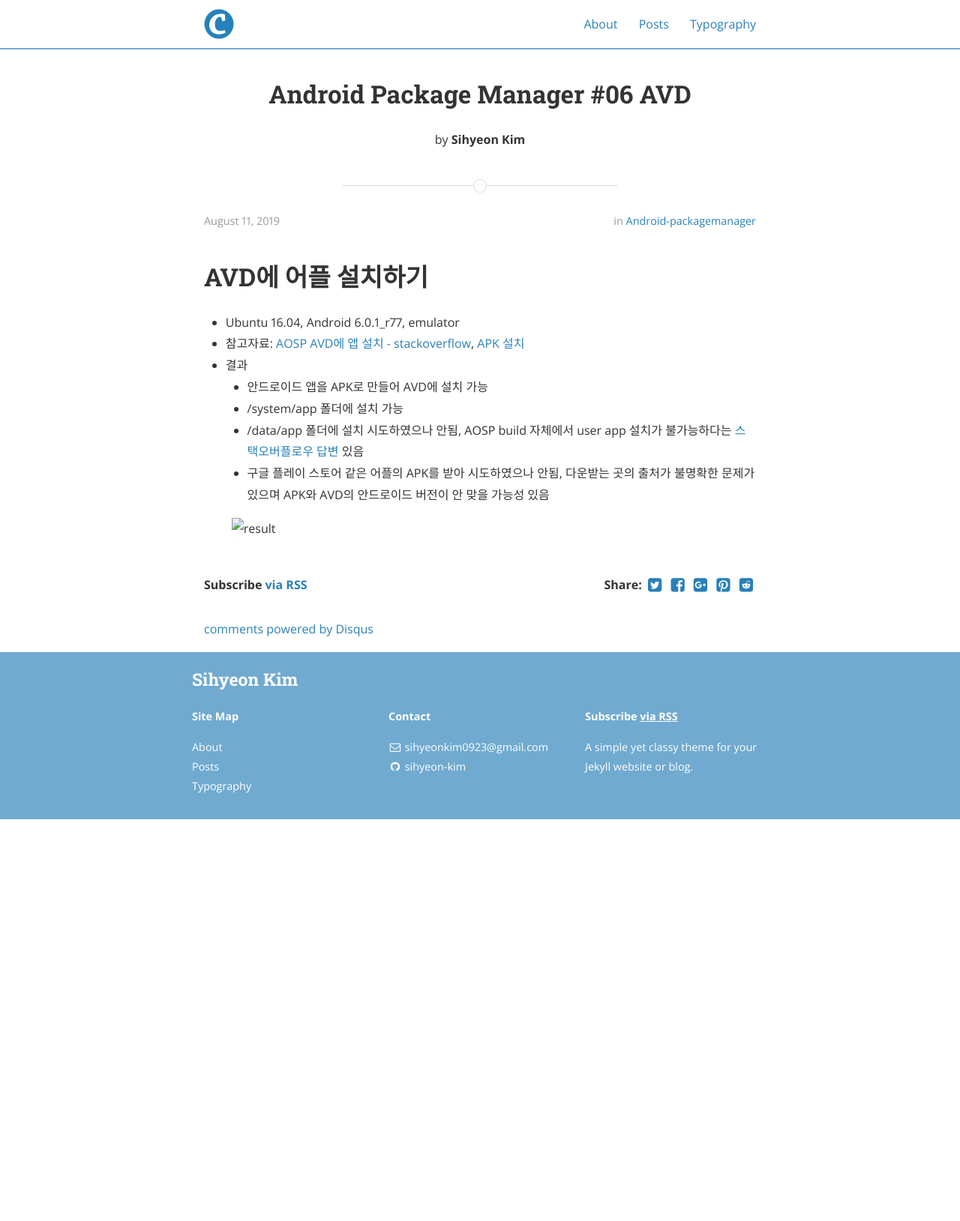
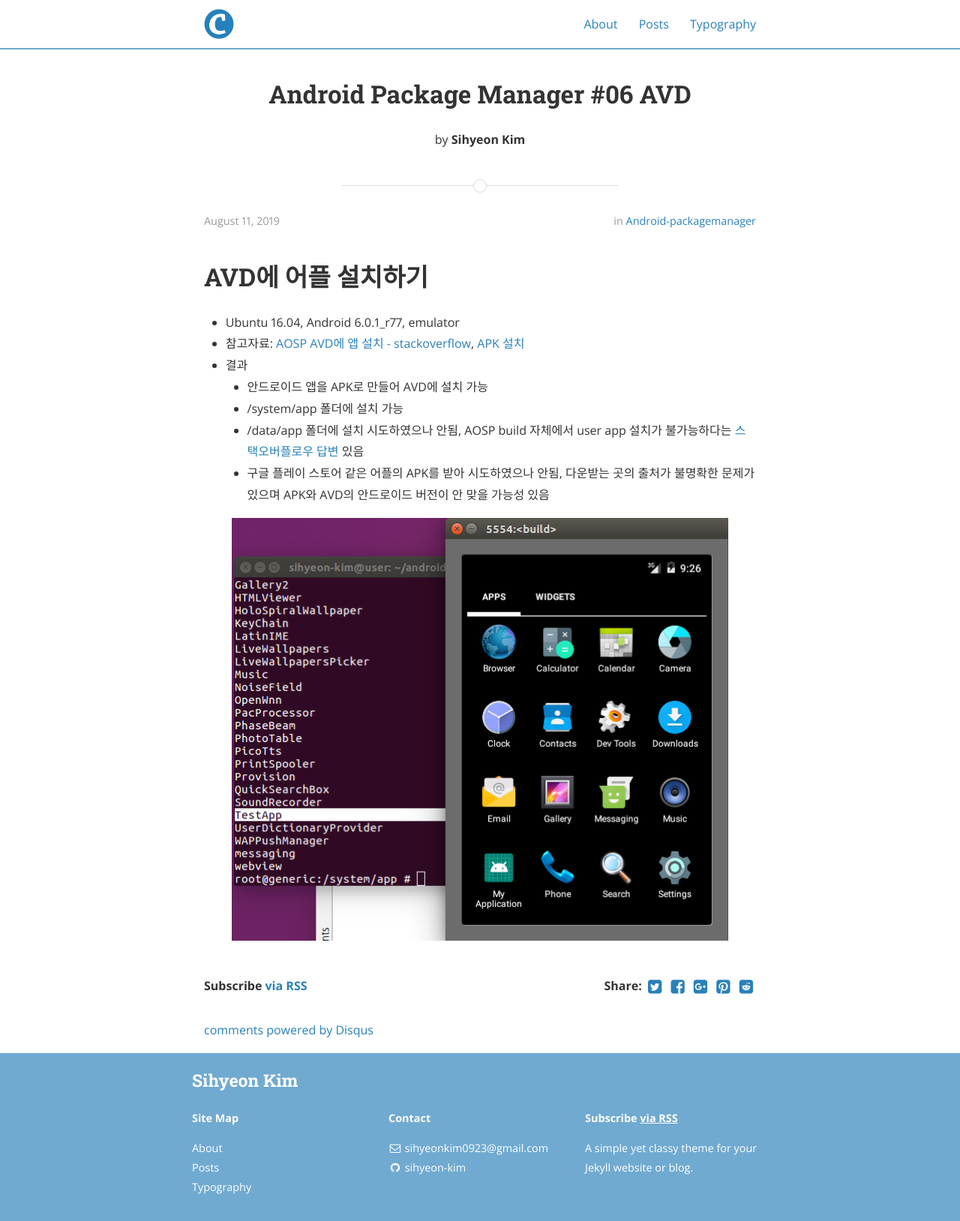
Before and after one commit to sihyeon-kim/sihyeon-kim.github.io, a Jekyll site: the page built from _posts/2019-08-11-Android-Package-Manager-#06-AVD.markdown, in a window 1280 px wide. Shown: the whole page at 75% size. Built offline with Jekyll 4.4.1, drawn with Linux system fonts in a browser that asks for light colours; nearby versions of some CDN libraries; comment, search, counter and statistics services are not loaded; before the commit the page ends 1093 px from its top, so only the background shows below that.

Commit message:
Update 2019-08-11-Android-Package-Manager-#06-AVD.markdown

```diff
--- a/_posts/2019-08-11-Android-Package-Manager-#06-AVD.markdown
+++ b/_posts/2019-08-11-Android-Package-Manager-#06-AVD.markdown
@@ -15,4 +15,4 @@ categories: android-packagemanager
   - /data/app 폴더에 설치 시도하였으나 안됨, AOSP build 자체에서 user app 설치가 불가능하다는 [스택오버플로우 답변](https://stackoverflow.com/questions/11984572/how-do-i-install-an-app-into-the-data-app-folder-instead-of-the-system-app-folde) 있음
   - 구글 플레이 스토어 같은 어플의 APK를 받아 시도하였으나 안됨, 다운받는 곳의 출처가 불명확한 문제가 있으며 APK와 AVD의 안드로이드 버전이 안 맞을 가능성 있음
 
-![result](./assets/avd-app-test.png)
+![result](/assets/avd-app-test.png)
```
